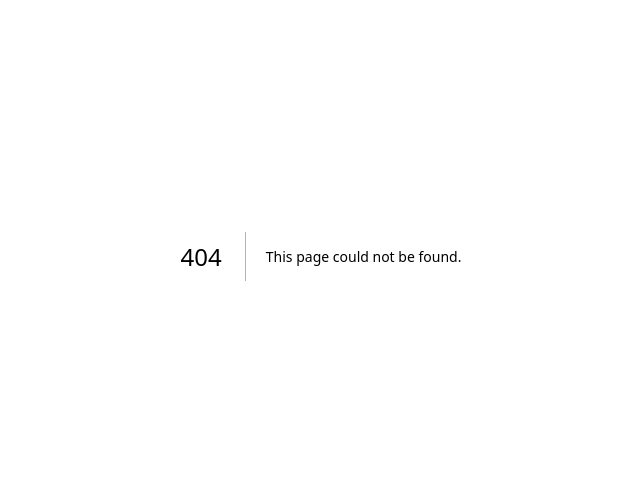
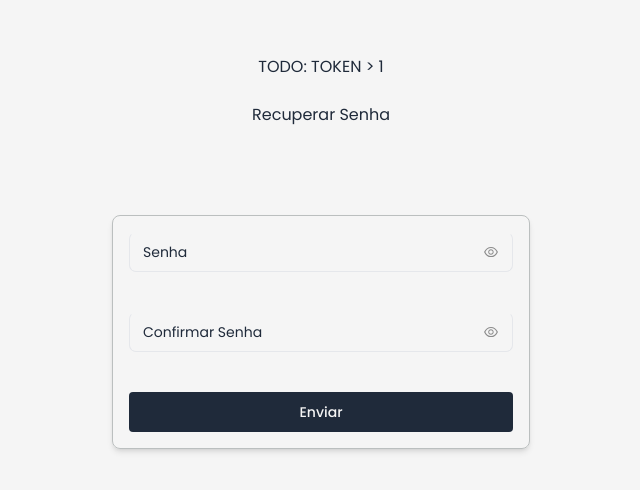
Before and after one commit to RpThiagoluiz/project-ct, a Next.js app: page /forget-password/1 in a window 1280 px wide. Before the commit this address had no page. Shown: the part 144-634 px from the top of the page, without its empty margins (319-959 px from the left). Built offline with nearby package versions, Linux system fonts and the light colour scheme.

Commit message:
feat: forget-password token

```diff
--- /dev/null
+++ b/src/app/forget-password/[token]/page.tsx
@@ -0,0 +1,144 @@
+'use client';
+
+import { Button } from '@/components/Button';
+import InputWithLabel from '@/components/InputWithLabel';
+import { useState } from 'react';
+import { useForm } from 'react-hook-form';
+import { AiOutlineEye, AiOutlineEyeInvisible } from 'react-icons/ai';
+
+type Props = {
+  params: { token: string };
+};
+
+type Form = {
+  password: string;
+  confirmPassword: string;
+};
+
+export default function Page({ params }: Props) {
+  const [showField, setShowField] = useState({
+    password: false,
+    confirmPassword: false,
+  });
+
+  const {
+    register,
+    handleSubmit,
+    formState: { errors },
+    watch,
+    setError,
+  } = useForm<Form>();
+
+  const password = watch('password');
+
+  const validateConfirmPassword = (e: string): string | undefined => {
+    if (e !== password) {
+      setError('confirmPassword', {
+        type: 'manual',
+        message: 'As senhas devem conferir',
+      });
+
+      return 'As senhas devem conferir';
+    }
+    return undefined;
+  };
+
+  const onSubmit = (form: Form) => {
+    console.log(form);
+  };
+
+  return (
+    <div className="flex flex-col h-screen items-center justify-center gap-6 bg-whitePrimary text-primaryDarkBlue">
+      <h3>TODO: TOKEN &gt; {params.token}</h3>
+      <h3 className="mb-8 text-center">Recuperar Senha</h3>
+      <div className="flex flex-col mt-8 mb-2 p-4 border lg:border-grayLighter lg:border lg:rounded-lg lg:shadow-md">
+        <form className=" flex flex-col gap-10 max-w-screen-lg sm:w-96">
+          <InputWithLabel
+            {...register('password', {
+              required: {
+                value: true,
+                message: 'Campo não pode ser vazio',
+              },
+            })}
+            error={!!errors?.password}
+            errorMessage={errors?.password?.message}
+            label="Senha"
+            icon={
+              showField.password ? (
+                <AiOutlineEyeInvisible
+                  size={16}
+                  onClick={() =>
+                    setShowField((prevState) => ({
+                      ...prevState,
+                      password: !prevState.password,
+                    }))
+                  }
+                />
+              ) : (
+                <AiOutlineEye
+                  size={16}
+                  onClick={() =>
+                    setShowField((prevState) => ({
+                      ...prevState,
+                      password: !prevState.password,
+                    }))
+                  }
+                />
+              )
+            }
+            maxLength={14}
+            type={showField.password ? 'text' : 'password'}
+          />
+
+          <InputWithLabel
+            {...register('confirmPassword', {
+              required: {
+                value: true,
+                message: 'Campo não pode ser vazio',
+              },
+              validate: (value) => validateConfirmPassword(value),
+            })}
+            error={!!errors?.confirmPassword}
+            errorMessage={errors?.confirmPassword?.message}
+            label="Confirmar Senha"
+            icon={
+              showField.confirmPassword ? (
+                <AiOutlineEyeInvisible
+                  size={16}
+                  onClick={() =>
+                    setShowField((prevState) => ({
+                      ...prevState,
+                      confirmPassword: !prevState.confirmPassword,
+                    }))
+                  }
+                />
+              ) : (
+                <AiOutlineEye
+                  size={16}
+                  onClick={() =>
+                    setShowField((prevState) => ({
+                      ...prevState,
+                      confirmPassword: !prevState.confirmPassword,
+                    }))
+                  }
+                />
+              )
+            }
+            maxLength={14}
+            type={showField.confirmPassword ? 'text' : 'password'}
+          />
+          <Button
+            size="fullWidth"
+            type="submit"
+            onClick={(e) => {
+              e.preventDefault();
+              handleSubmit(onSubmit)();
+            }}
+          >
+            Enviar
+          </Button>
+        </form>
+      </div>
+    </div>
+  );
+}
```
